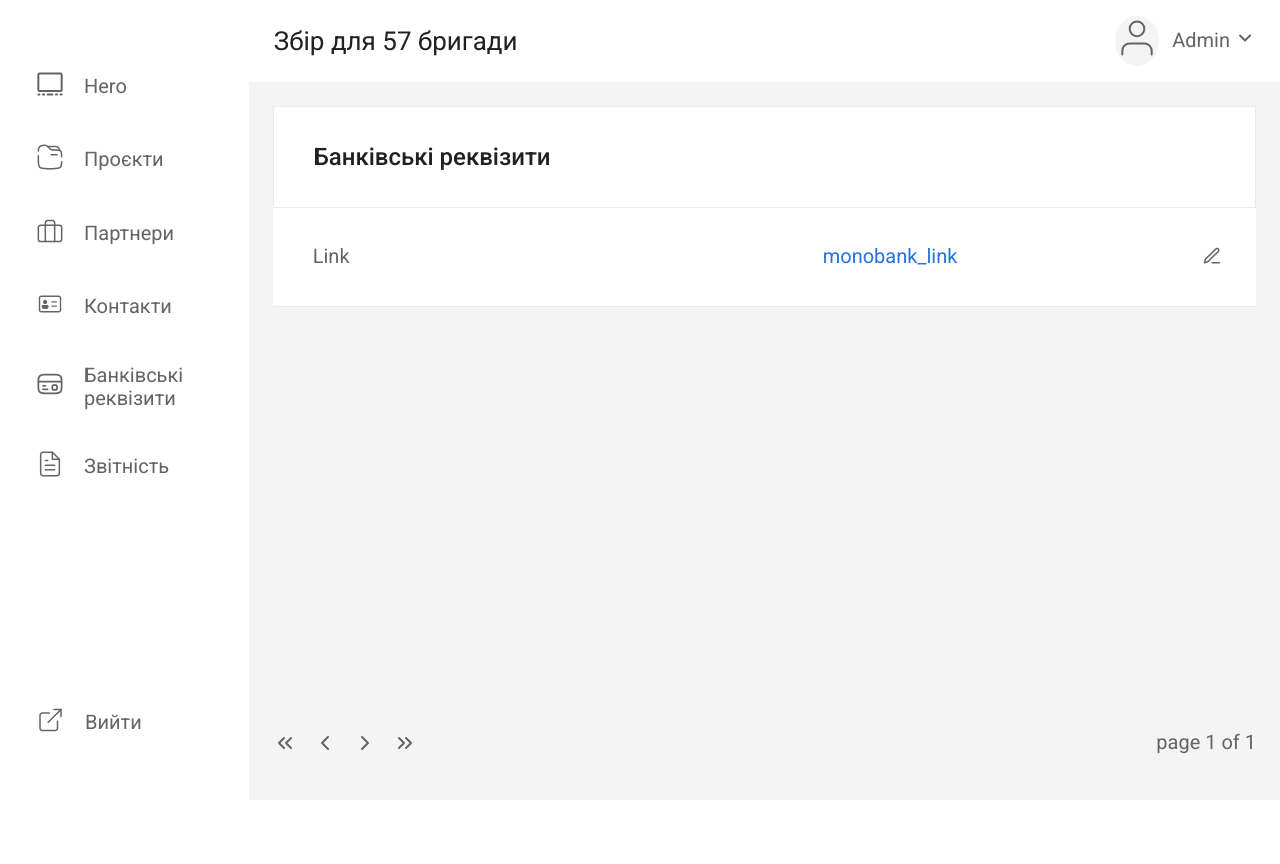
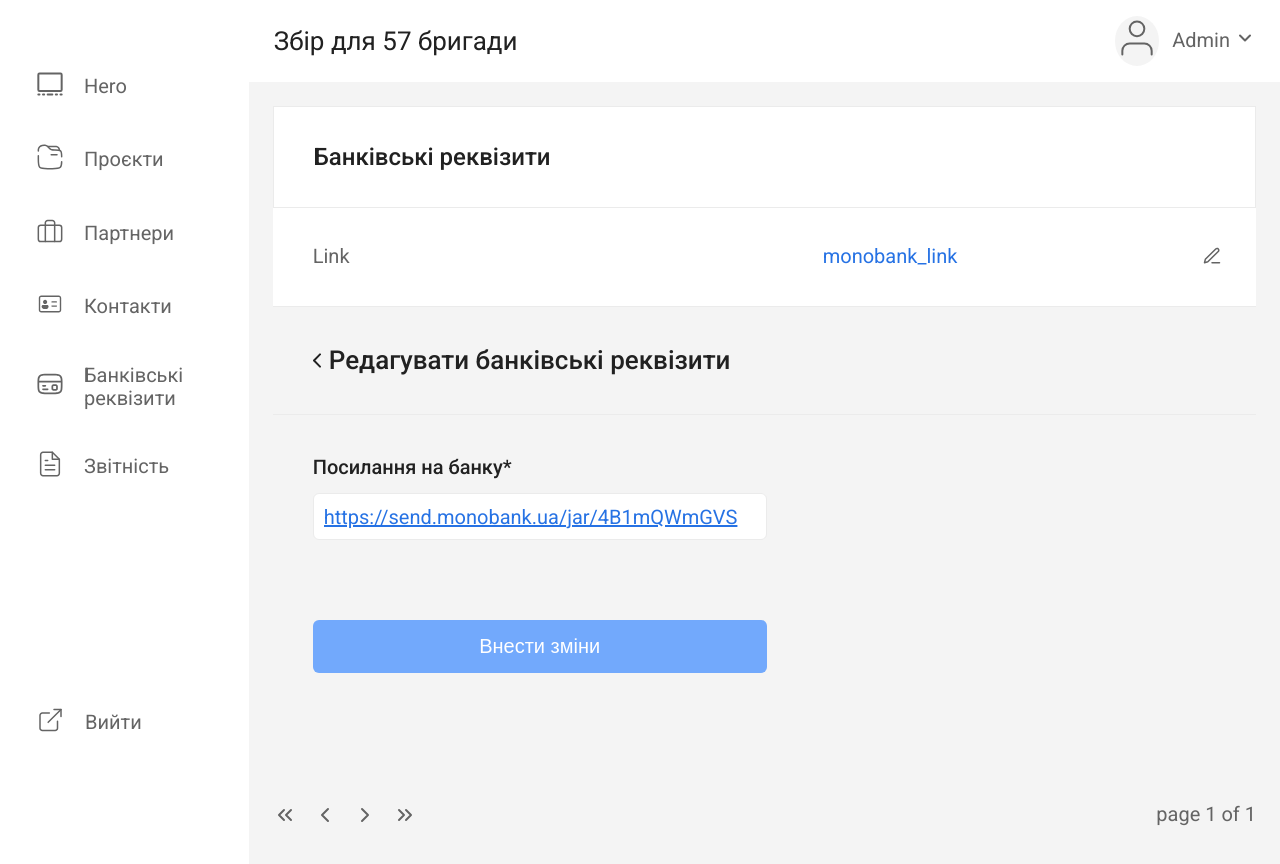
Before and after one commit to baza-trainee/dokoopy-frontend, a React (Vite) app: page /admin/bank-account in a window 1280 px wide. Shown: the top 864 px of the page. Before the commit the page ends 800 px from the top, so only its background shows below. Built offline with nearby package versions, Linux system fonts and the light colour scheme.

Commit message:
edit payment

```diff
--- a/src/pages/admin-pages/AdminBankAccount.jsx
+++ b/src/pages/admin-pages/AdminBankAccount.jsx
@@ -1,4 +1,5 @@
 import { EditIcon } from "../../assets/icon/EditIcon";
+import { EditPayment } from "./editPage/EditPayment";
 
 export const AdminBankAccount = () => {
 
@@ -32,8 +33,8 @@ export const AdminBankAccount = () => {
       )}
      </ul>
      </div>
-   </div>
-
+     </div>
+     <EditPayment />
 
    </div>;
 };
--- /dev/null
+++ b/src/pages/admin-pages/editPage/EditPayment.jsx
@@ -0,0 +1,39 @@
+import React, { useState } from 'react';
+import { PageHeader } from "../../../components/admin-components/PageHeader";
+
+export const EditPayment = () => {
+   const bankAccountData = [
+      {
+         id: 1,
+         name: 'Link',
+         contact: 'monobank_link',
+         link: 'https://send.monobank.ua/jar/4B1mQWmGVS'
+      }
+   ]
+
+   const [bankLink, setBankLink] = useState(bankAccountData[0].link);
+
+
+   const handleSaveChanges = () => {
+      console.log("Посилання на банку:", bankLink);
+      navigate(-1);
+   };
+
+   return (
+      <section className="edit-contact-container">
+         <PageHeader title={"Редагувати банківські реквізити"} />
+         <div className='edit-contact-form'>
+            <div>
+               <p className="input-liable">Посилання на банку*</p>
+               <input
+                  placeholder="посилання"
+                  className="sm-input edit-contact-input-email"
+                  value={bankLink}
+                  onChange={(e) => setBankLink(e.target.value)}
+               />
+            </div>
+            <button className="admin-button" onClick={handleSaveChanges}>Внести зміни</button>
+         </div>
+      </section>
+   );
+};
--- a/src/styles/components/admin/_admin-contacts.scss
+++ b/src/styles/components/admin/_admin-contacts.scss
@@ -278,31 +278,31 @@
 
 .edit-contact-container{
    width: 100%;
-   padding: 0 40px;
+   // padding: 0 40px;
 }
 
 .edit-contact-form{
    width: 494px;
-   padding: 40px 0px 26px;
+   padding: 40px 0 26px 40px;
 
 }
 
 .edit-contact-input-email{
       color: var(--blue_admin, #2672E4);
-      font-family: Roboto;
       font-size: 20px;
       font-style: normal;
       font-weight: 400;
       line-height: normal;
       text-decoration-line: underline;
+      cursor: pointer;
 
 }
 
 .edit-contact-input-telegram{
    color: var(--blue_admin, #2672E4);
-   font-family: Roboto;
    font-size: 20px;
    font-style: normal;
    font-weight: 400;
    line-height: normal;
+   cursor: pointer;
 }
```
